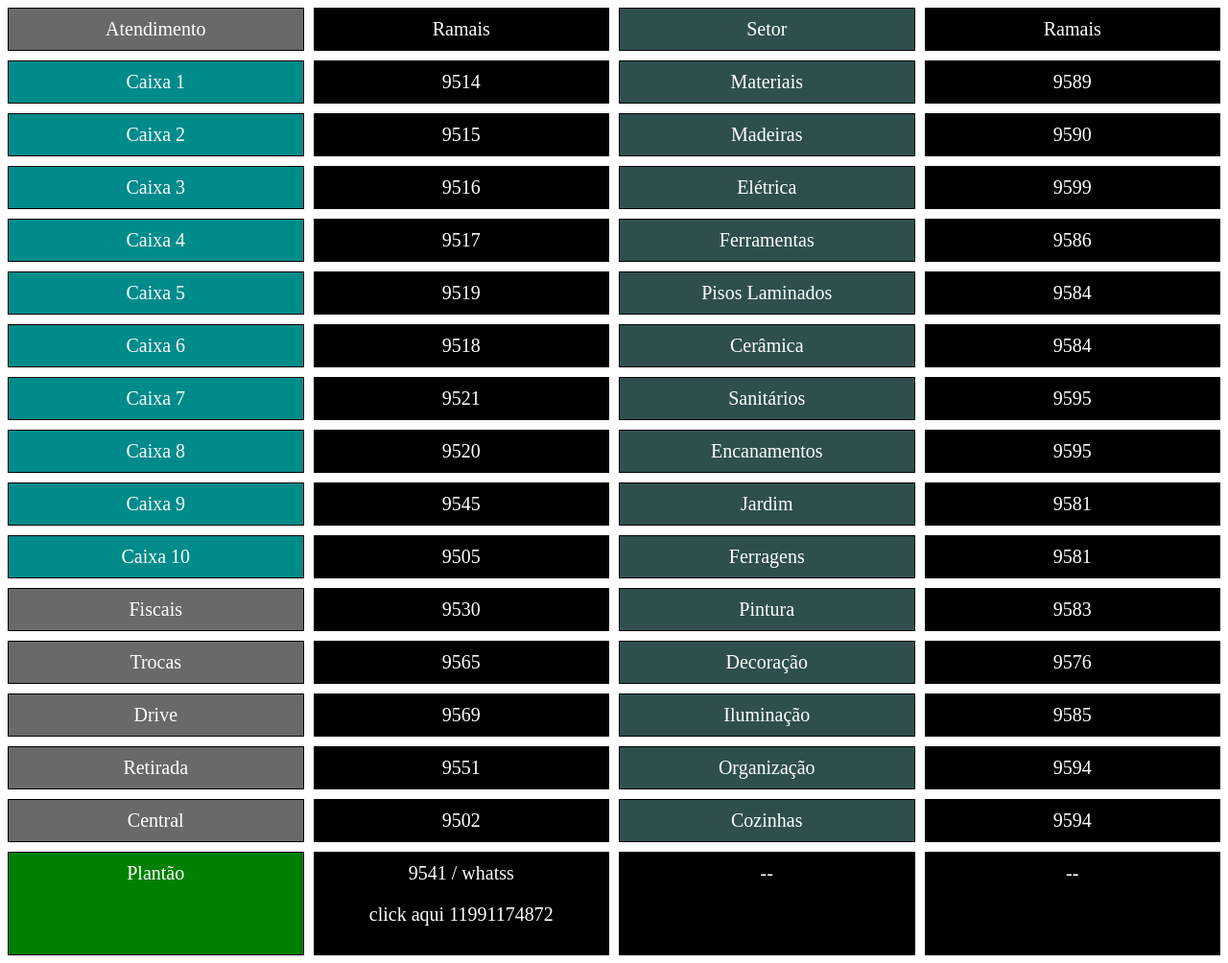
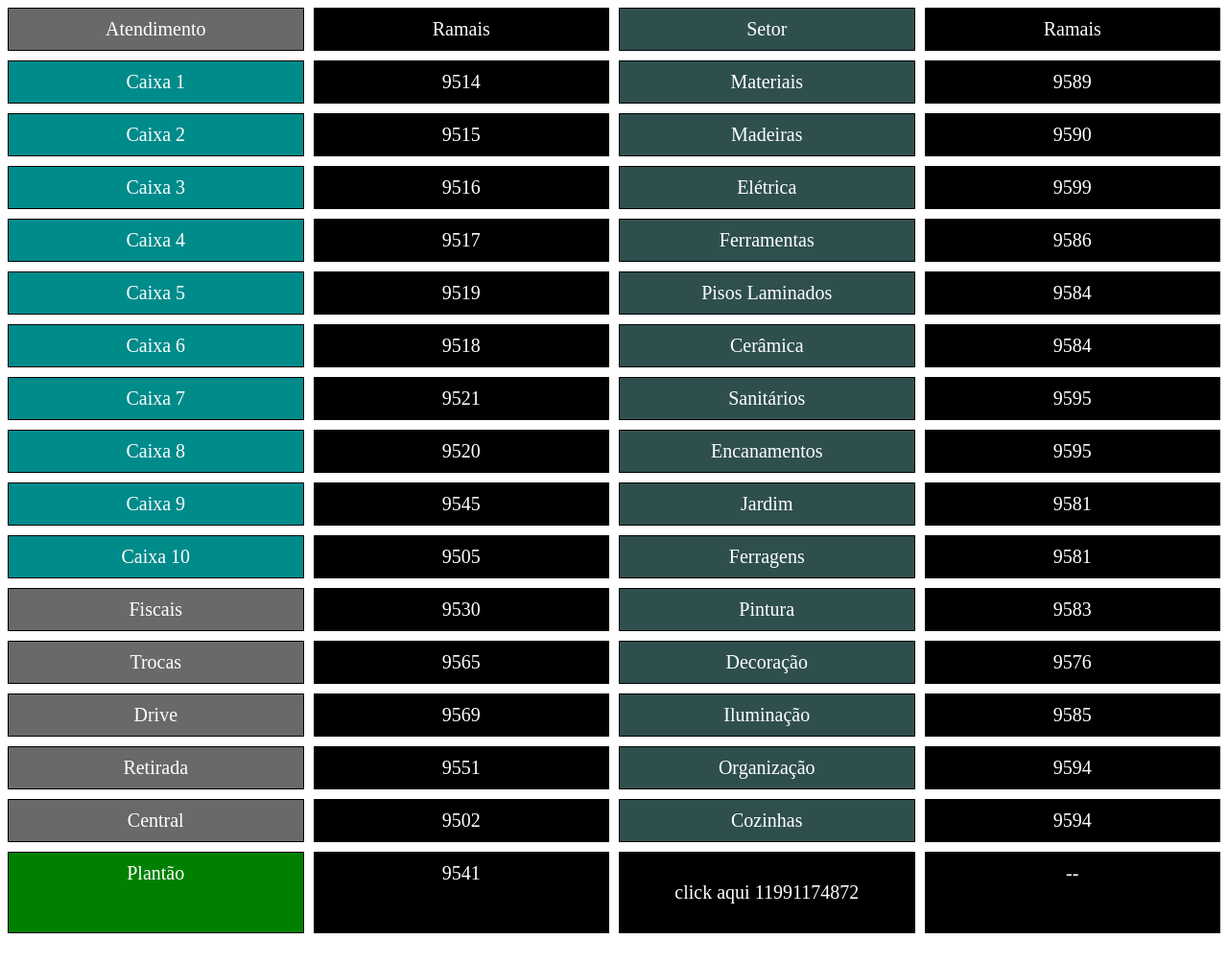
Before and after one commit to carlospunkk/ramais_caixa, a plain HTML site: page ramais.html in a window 1280 px wide. Shown: the whole page at 96% size. After the commit the page ends 981 px from the top, so only its background shows below. Drawn offline with Linux system fonts and the light colour scheme.

Commit message:
ajuste no link plantao

```diff
--- a/index.html
+++ b/ramais.html
@@ -3,7 +3,7 @@
 <head>
   <meta charset="UTF-8">
   <meta name="viewport" content="width=device-width, initial-scale=1.0">
-  <link rel="shortcut icon" type="image/jpg" href="/Leroy_Merlin.svg.png"/>
+  <link rel="shortcut icon" type="png" href="/Leroy_Merlin.svg.png"/>
   <title>4 Colunas por 14 Linhas</title>
   <link rel="stylesheet" href="style.css">
 
@@ -107,11 +107,10 @@
   <div>9594</div>
 
    <div class="texto-plantao">Plantão</div>
-  <div class="plantao-number">9541 / whatss
-    <p><a href="https://web.whatsapp.com/send?phone=5511991174872"  target="_blank">click aqui 11991174872</a></p>
-    </a>
+  <div class="plantao-number">9541
   </div>
-  <div>--</div>
+  <div class="plantao-number"> <p><a href="https://web.whatsapp.com/send?phone=5511991174872"  target="_blank">click aqui 11991174872</a></p>
+  </a></div>
   <div>--</div>
 
 </body>
```
